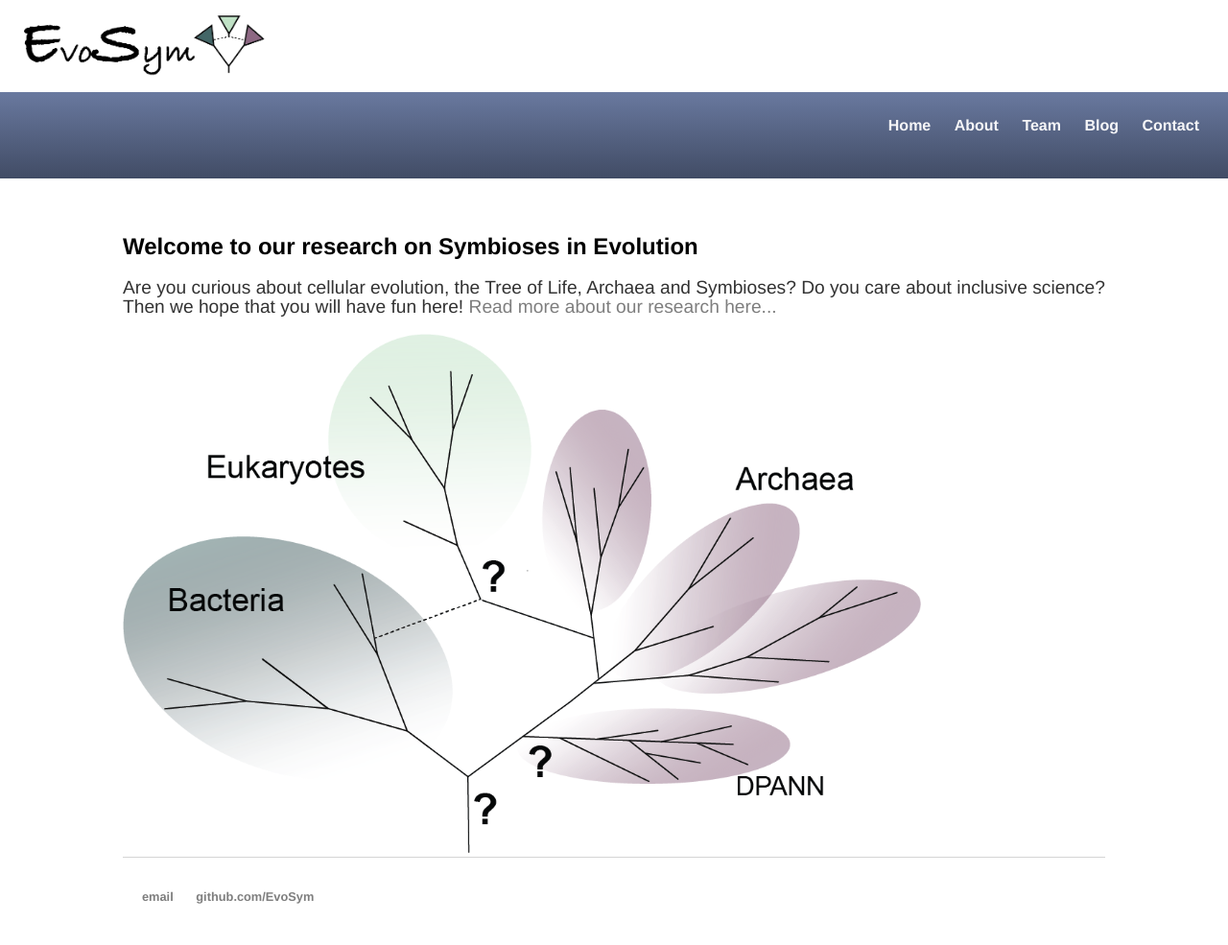
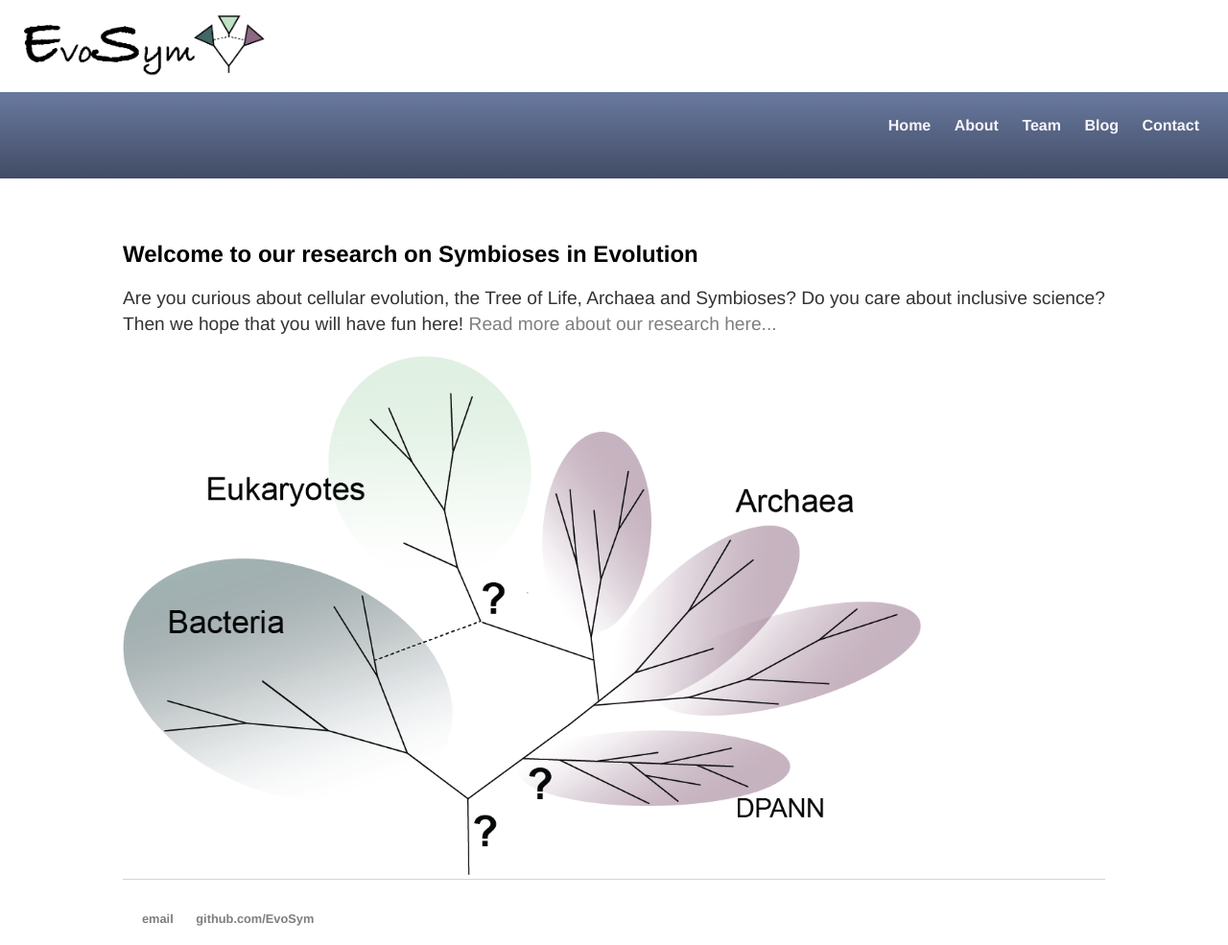
Before and after one commit to EvoSym/EvoSym.github.io, a Jekyll site: the page built from index.html, in a window 1280 px wide. Shown: the whole page at 96% size. Built offline with Jekyll 4.4.1, drawn with Linux system fonts in a browser that asks for light colours; before the commit the page ends 962 px from its top, so only the background shows below that.

Commit message:
Update main.css

```diff
--- a/css/main.css
+++ b/css/main.css
@@ -52,7 +52,7 @@ h1 {
 p {
     font-size: 1.2em;
     font-family:'Helvetica', 'Arial', 'Sans-Serif';
-    line-height: 1em;
+    line-height: 1.4em;
     color: #333;
     margin-left: 10%;
     margin-right: 10%;
```
